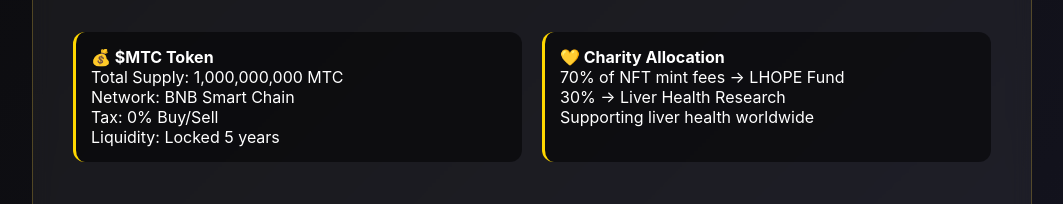
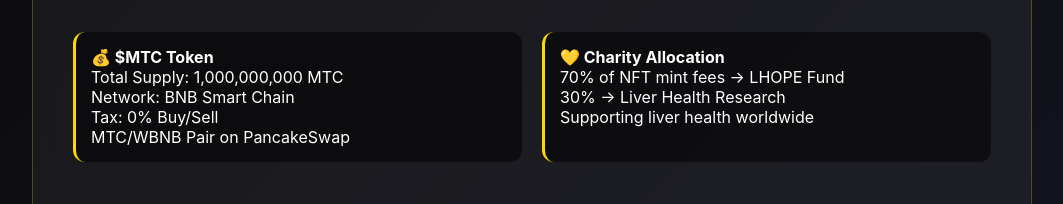
Before and after one commit to mummytokencoin/mummytokencoin-telegram-bot, a website: page index.html in a window 1280 px wide. Shown: the part 522-726 px from the top of the page, without its empty margins (108-1171 px from the left). Drawn offline with Linux system fonts and the light colour scheme.

Commit message:
Update index.html

```diff
--- a/index.html
+++ b/index.html
@@ -157,7 +157,7 @@
                 Total Supply: 1,000,000,000 MTC<br>
                 Network: BNB Smart Chain<br>
                 Tax: 0% Buy/Sell<br>
-                Liquidity: Locked 5 years
+                MTC/WBNB Pair on PancakeSwap
             </div>
             <div class="card">
                 <strong>💛 Charity Allocation</strong><br>
```
